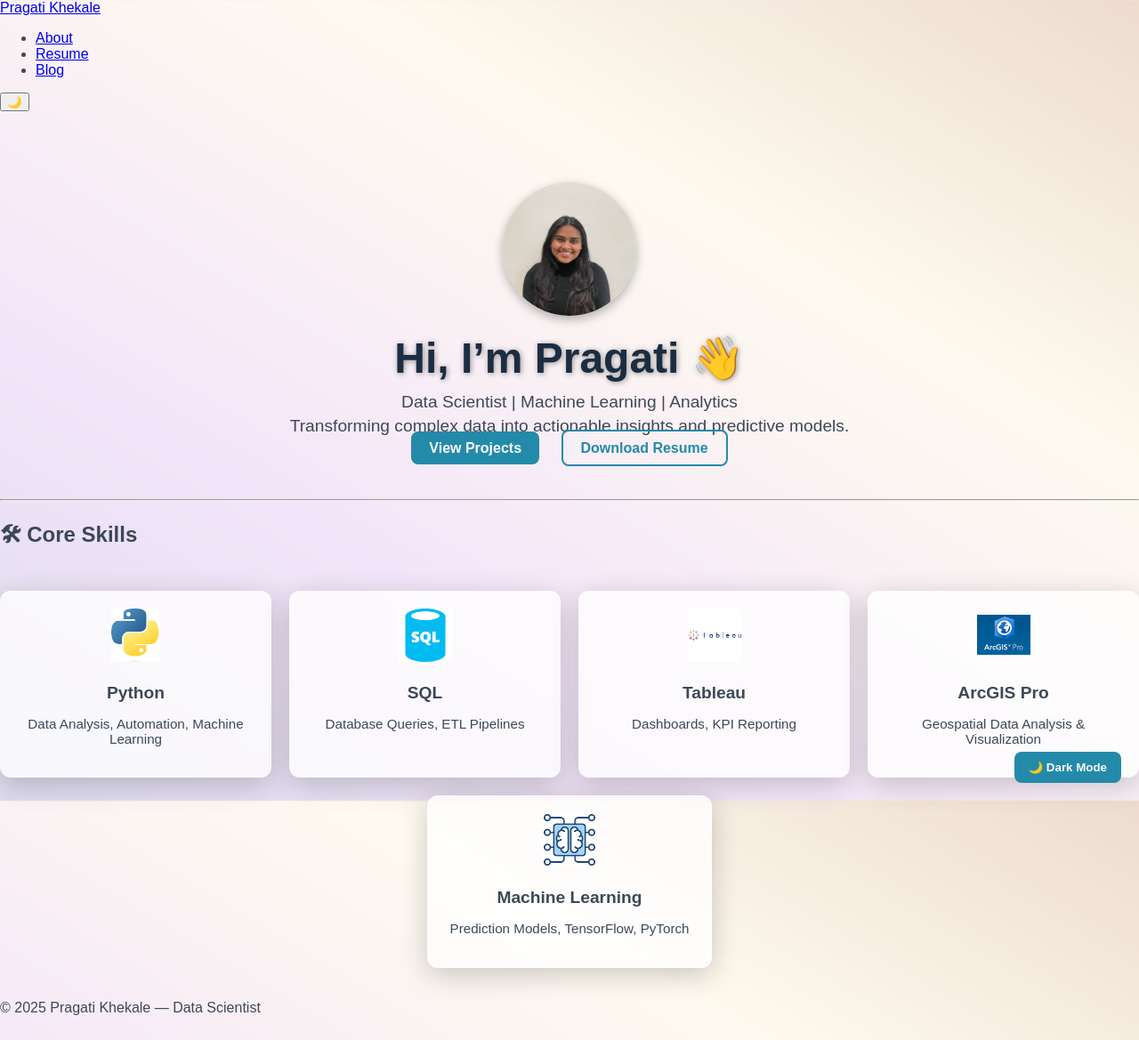
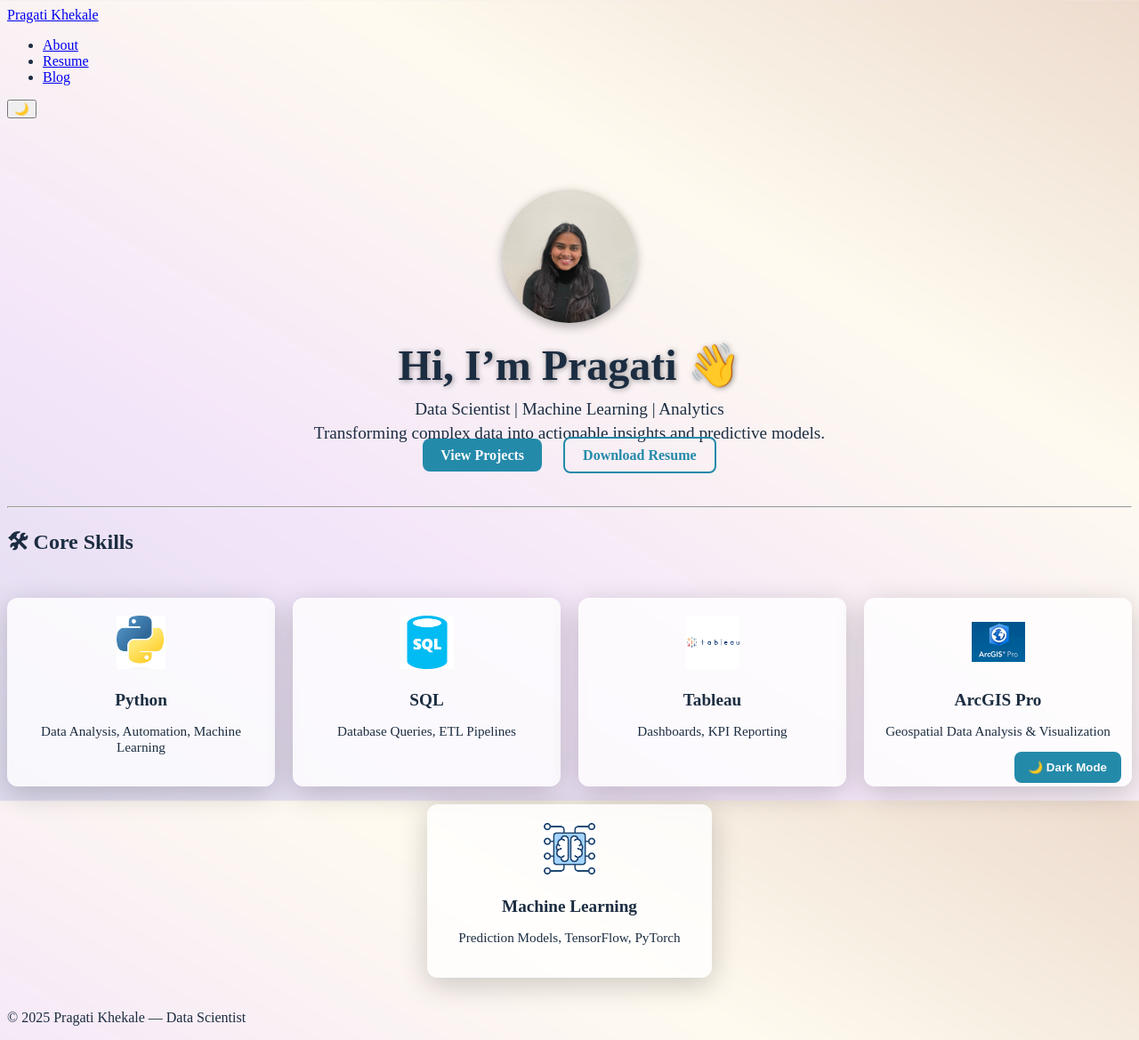
Before and after one commit to Pragati2/Pragati2.github.io, a Jekyll site: the page built from index.md, in a window 1280 px wide. Shown: the whole page at 89% size. Built offline with Jekyll 4.4.1, drawn with Linux system fonts in a browser that asks for light colours.

Commit message:
Update styles.css

```diff
--- a/css/styles.css
+++ b/css/styles.css
@@ -12,21 +12,19 @@
   --card-dark: rgba(0,0,0,0.3);
 }
 
+
 body {
-  font-family: "Muli", sans-serif;
   background: url('/images/bg-modern.jpg') no-repeat center center fixed;
   background-size: cover;
-  color: var(--paragraph);
-  transition: all 0.3s ease;
-  margin: 0;
-  padding: 0;
+  color: #1C2D41;
+  transition: background 0.5s ease, color 0.5s ease;
 }
 
 body.dark-mode {
   background: url('/images/bg-modern-dark.jpg') no-repeat center center fixed;
-  color: var(--secondary);
+  background-size: cover;
+  color: #E5E9F2;
 }
-
 /* Hero Section */
 .hero {
   text-align: center;
```
